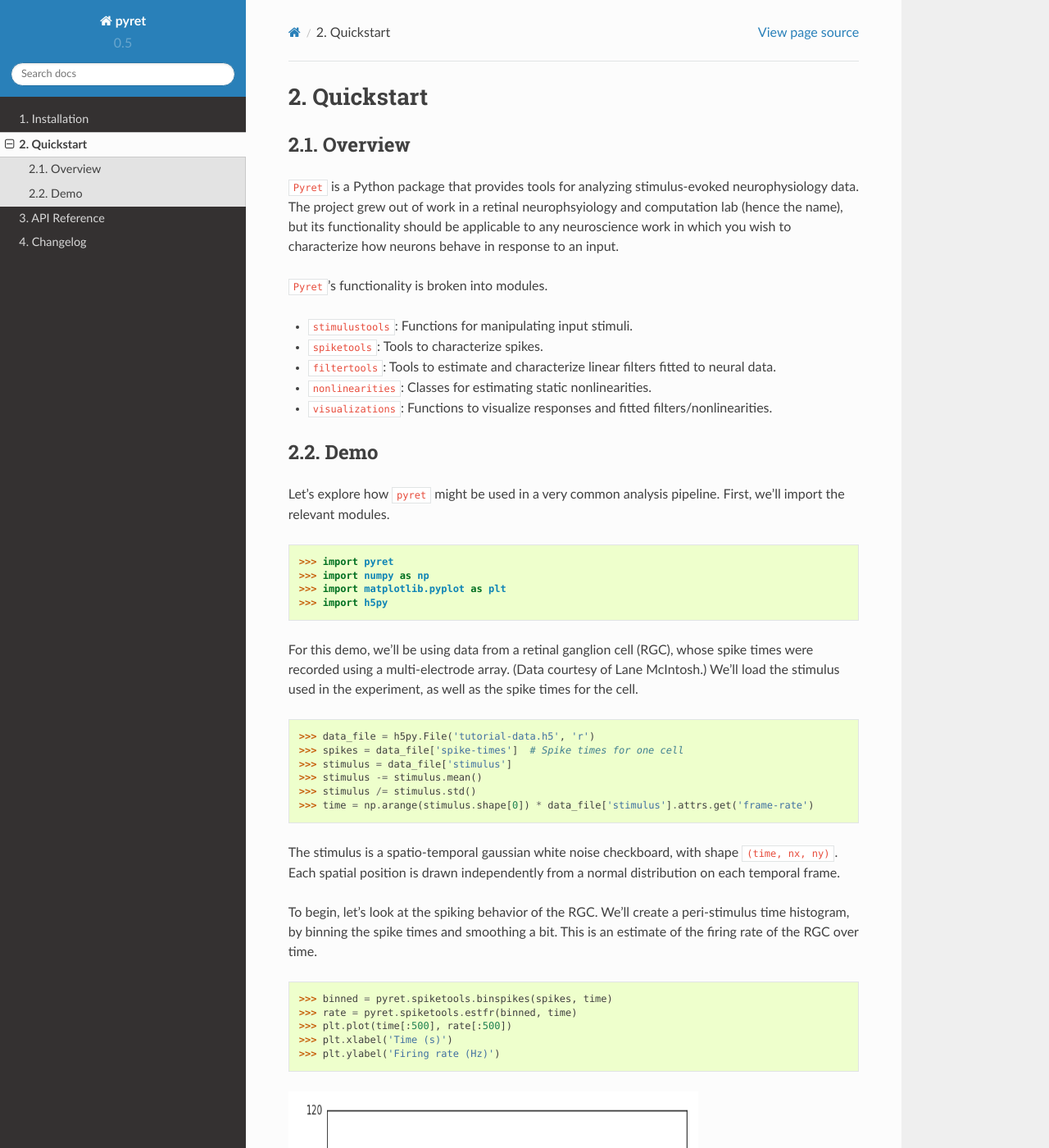
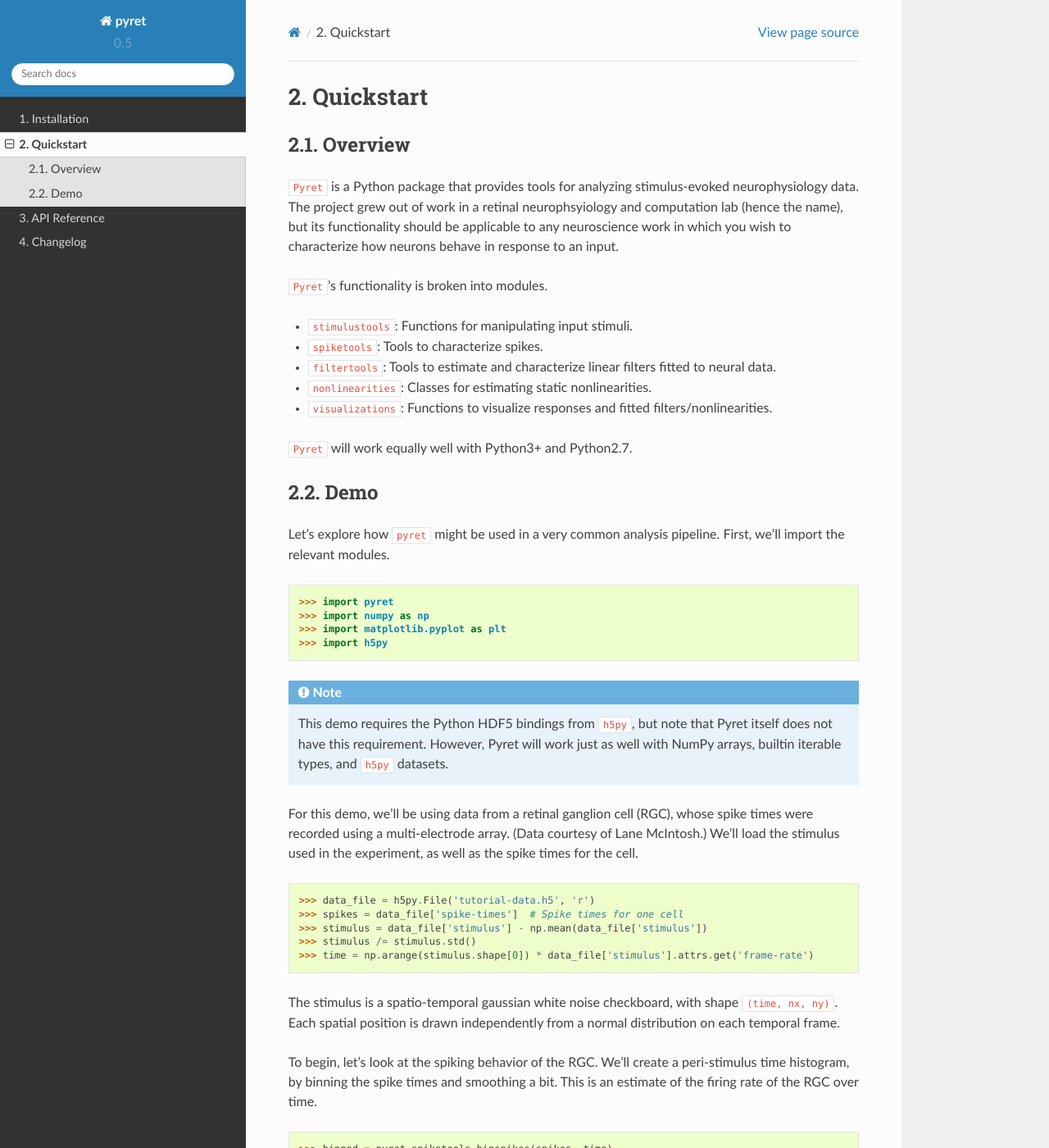
Before and after one commit to baccuslab/pyret, a Sphinx documentation site: the page built from docs/quickstart.rst, in a window 1280 px wide and 1400 px high. Shown: the whole window at 82% size. Built offline with Sphinx 7.4.7 and the Read the Docs theme 2.0.0, drawn with Linux system fonts in a browser that asks for light colours.

Commit message:
Adds preliminary python2.7+ support. Passes all tests. Updates setup.py and quickstart.rst to (1) fix small bug in demo code, (2) include note about HDF5 requirement for running demo, and (3) clarifies that Python 2.7 and 3+ are both supported.

```diff
--- a/docs/install.rst
+++ b/docs/install.rst
@@ -12,6 +12,9 @@ The fastest way to install is by grabbing the code from Github:
     $ git clone https://github.com/baccuslab/pyret.git
     $ cd pyret
     $ python setup.py install
+
+
+Pyret supports Python2.7+ and Python3.0+.
 
 Dependencies
 ------------
--- a/docs/quickstart.rst
+++ b/docs/quickstart.rst
@@ -18,6 +18,8 @@ in response to an input.
 - ``nonlinearities``: Classes for estimating static nonlinearities.
 - ``visualizations``: Functions to visualize responses and fitted filters/nonlinearities.
 
+``Pyret`` will work equally well with Python3+ and Python2.7.
+
 Demo
 ----
 
@@ -29,14 +31,18 @@ import the relevant modules.
     >>> import matplotlib.pyplot as plt
     >>> import h5py
 
+.. note::
+    This demo requires the Python HDF5 bindings from ``h5py``, but note that
+    Pyret itself does not have this requirement. However, Pyret will work just
+    as well with NumPy arrays, builtin iterable types, and ``h5py`` datasets.
+
 For this demo, we'll be using data from a retinal ganglion cell (RGC), whose spike times were
 recorded using a multi-electrode array. (Data courtesy of Lane McIntosh.) We'll load the
 stimulus used in the experiment, as well as the spike times for the cell.
 
     >>> data_file = h5py.File('tutorial-data.h5', 'r')
     >>> spikes = data_file['spike-times']  # Spike times for one cell
-    >>> stimulus = data_file['stimulus']
-    >>> stimulus -= stimulus.mean()
+    >>> stimulus = data_file['stimulus'] - np.mean(data_file['stimulus'])
     >>> stimulus /= stimulus.std()
     >>> time = np.arange(stimulus.shape[0]) * data_file['stimulus'].attrs.get('frame-rate')
 
--- a/setup.py
+++ b/setup.py
@@ -27,7 +27,8 @@ setup(name='pyret',
               'Topic :: Scientific/Engineering :: Visualization',
               'License :: OSI Approved :: MIT License',
               'Operating System :: OS Independent',
-              'Programming Language :: Python :: 3 :: Only'
+              'Programming Language :: Python :: 3',
+              'Programming Language :: Python :: 2.7'
           ],
       packages=find_packages(),
       install_requires=[
```
Also changed, not shown: 2 other files.
